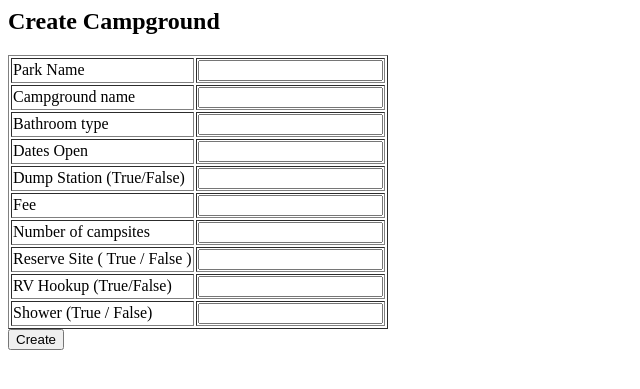
After one commit to mallipatna/SocialCampersAdmin, a Django app: a page that uses admin_access/templates/admin_access/show_create_campground.html in a window 1280 px wide. The commit adds this page. Shown: the top 389 px of the page, without its empty margins (0-640 px from the left). Run offline with Django 3.2, Linux system fonts and the light colour scheme; parts of the project's set-up code (start-up, migrations or seed data) failed here and were passed over.

Commit message:
Completed create campground page

```diff
--- /dev/null
+++ b/admin_access/templates/admin_access/show_create_campground.html
@@ -0,0 +1,61 @@
+<h2>Create Campground</h2>
+
+<form action="/admin_access/createCampground/" method="post">
+    {% csrf_token %}
+    <table border="1">
+        <!--
+        <tr>
+            <td><label>Park name</label></td>
+            {% if park_list %}
+            {% endif %}
+            <td>
+            {% for park in park_list %}
+            <li><input type="radio" name="parkName" id="parkName"><{{ park.parkName }}</li>
+            {% endfor %}
+            </td>
+        </tr>
+        -->
+
+        <tr>
+            <td><label>Park Name</label></td>
+            <td><input type="text" width="300" name="parkName" id="parkName"></td>
+        </tr>
+        <tr>
+            <td><label>Campground name</label></td>
+            <td><input type="text" width="300" name="campgroundName" id="campgroundName"></td>
+        </tr>
+        <tr>
+            <td><label>Bathroom type</label></td>
+            <td><input type="text" width="200" name="bathroomType" id="bathroomType"></td>
+        </tr>
+        <tr>
+            <td><label>Dates Open</label></td>
+            <td><input type="text" width="300" name="datesOpen" id="datesOpen"></td>
+        </tr>
+        <tr>
+            <td><label>Dump Station (True/False)</label></td>
+            <td><input type="text" width="200" name="dumpStation" id="dumpStation"></td>
+        </tr>
+        <tr>
+            <td><label>Fee</label></td>
+            <td><input type="text" width="100" name="fee" id="fee"></td>
+        </tr>
+        <tr>
+            <td><label>Number of campsites</label></td>
+            <td><input type="text" width="100" name="numberCampsites" id="numberCampsites"></td>
+        </tr>
+        <tr>
+            <td><label>Reserve Site ( True / False )</label></td>
+            <td><input type="text" width="100" name="reserveSite" id="reserveSite"></td>
+        </tr>
+        <tr>
+            <td><label>RV Hookup (True/False)</label></td>
+            <td><input type="text" width="200" name="rvHookup" id="rvHookup"></td>
+        </tr>
+        <tr>
+            <td><label>Shower (True / False)</label></td>
+            <td><input type="text" width="200" name="shower" id="shower"></td>
+        </tr>
+    </table>
+    <input type="submit" value="Create" />
+</form>
--- a/admin_access/templates/admin_access/show_create_park.html
+++ b/admin_access/templates/admin_access/show_create_park.html
@@ -13,7 +13,7 @@
     </tr>
     <tr>
       <td><label>Best Time to Visit</label></td>
-      <td><input type="text" name="bestTimeToVisit" id="bestTimeToVisit" /></td>
+      <td><input type="text" style="width:300" name="bestTimeToVisit" id="bestTimeToVisit" /></td>
     </tr>
     <tr>
       <td><label>Location</label></td>
--- a/admin_access/urls.py
+++ b/admin_access/urls.py
@@ -20,6 +20,8 @@ from . import views
 urlpatterns = [
     url(r'^admin/', admin.site.urls),
     url(r'^showCreatePark/', views.showCreatePark),
+    url(r'^showCreateCampground/', views.showCreateCampground),
+    url(r'^createCampground/', views.createCampground),
     url(r'^createPark/', views.createPark),
     url(r'^createTables/', views.createTables),
     url(r'^showParks/', views.showParks),
--- a/admin_access/views.py
+++ b/admin_access/views.py
@@ -1,21 +1,58 @@
 from django.shortcuts import render
 from django.http import HttpResponse
+# . implies current directory
 from . import models
 from dynamodb_mapper.model import ConnectionBorg
 from boto.dynamodb.condition import *
+from decimal import Decimal
 
 
 # Create your views here.
 def createTables(request):
     conn = ConnectionBorg()
     conn.create_table(models.Campground, 1, 1, wait_for_active=True)
-    conn.create_table(models.Park, 1, 1, wait_for_active=True)
-    conn.create_table(models.Review, 1, 1, wait_for_active=True)
+    #conn.create_table(models.Park, 1, 1, wait_for_active=True)
+    #conn.create_table(models.Review, 1, 1, wait_for_active=True)
     return HttpResponse("Tables created")
 
 
 def showCreatePark(request):
     return render(request, 'admin_access/show_create_park.html')
+
+
+def showCreateCampground(request):
+    return render(request, 'admin_access/show_create_campground.html')
+
+
+# method to create campground
+# Display all parks in a drop-down and then select a park and enter campground information.
+def createCampground(request):
+    #parks = models.Park().scan()
+    #context = {'park_list': parks}
+    #render(request,'admin_access/show_create_campground.html', context)
+    #context = {'park_list': parks}
+    #return render(request, 'admin_access/show_parks.html', context)
+    campground = models.Campground()
+    campground.parkName = request.POST['parkName']
+    campground.campgroundName = request.POST['campgroundName']
+    #campground.parkCampgroundName = campground.parkName + "::" + campground.campgroundName
+    campground.bathroomType = request.POST['bathroomType']
+    campground.datesOpen = request.POST['datesOpen']
+    campground.dumpStation = toBoolean(request.POST['dumpStation'])
+    campground.fee = Decimal(request.POST['fee'])
+    campground.numberCampsites = int(request.POST['numberCampsites'])
+    campground.reserveSite = toBoolean(request.POST['reserveSite'])
+    campground.rvHookup = toBoolean(request.POST['rvHookup'])
+    campground.shower = toBoolean(request.POST['shower'])
+    campground.save()
+    return HttpResponse("Created campground")
+
+
+def toBoolean(uc):
+    if (uc == u"true") or (uc == u"yes") or (uc == u"True") or (uc == u"Yes"):
+        return True
+    else:
+        return False
 
 
 def createPark(request):
```
Also changed, not shown: admin_access/models.py (+6 -7 lines).
